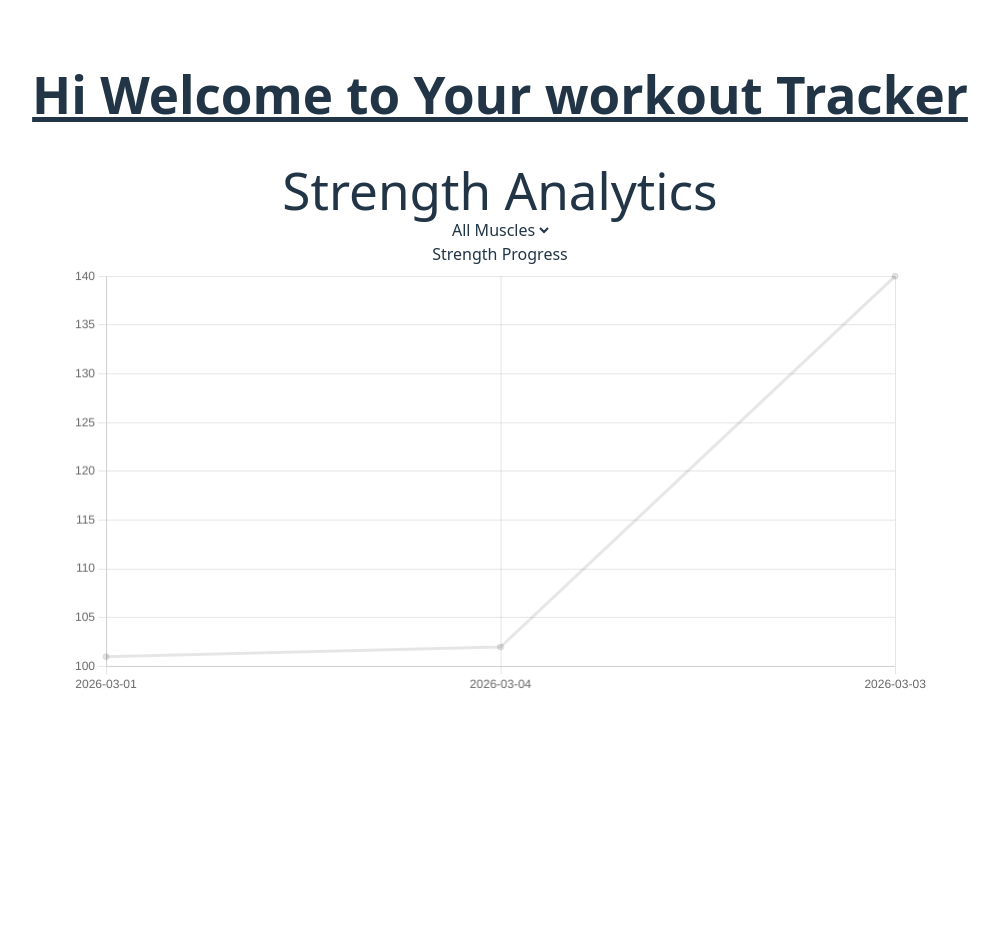
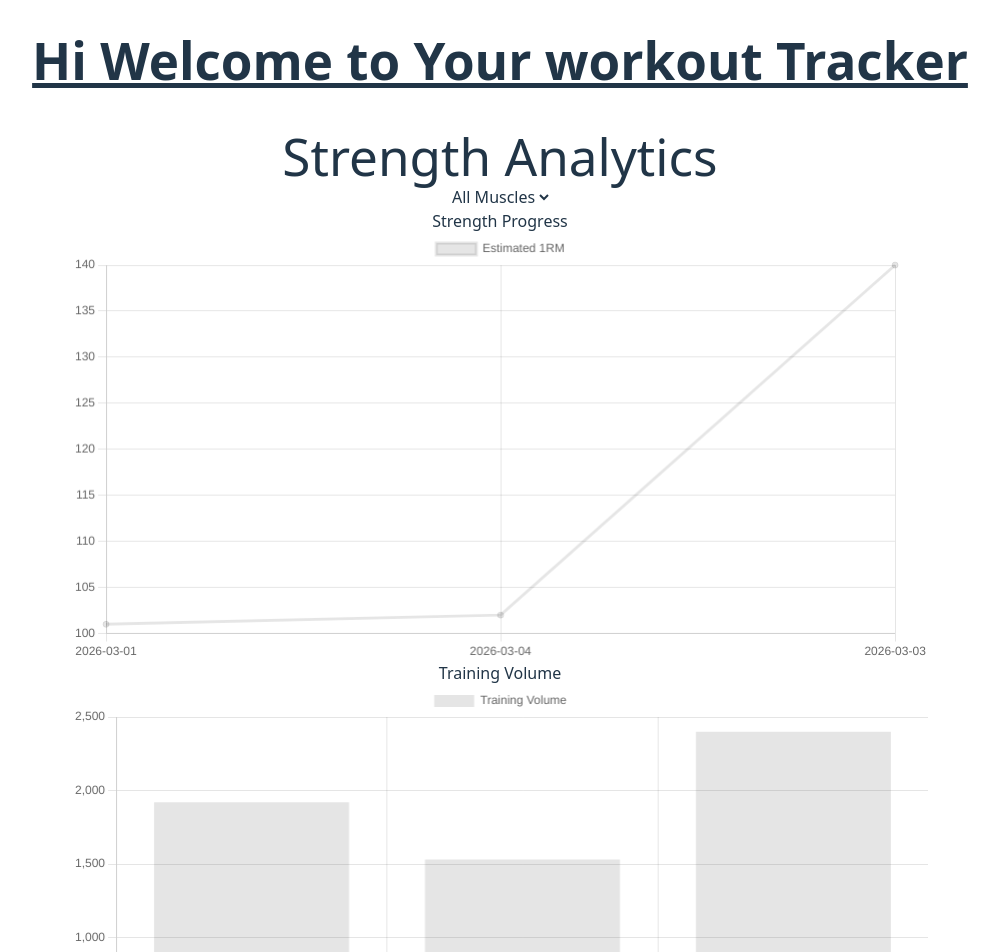
Before and after one commit to umashankar-kousha/workout-tracker, a React app: page / in a window 1280 px wide. Shown: the top 952 px of the page, without its empty margins (140-1139 px from the left). Before the commit the page ends 800 px from the top, so only its background shows below. Built offline with nearby package versions, Linux system fonts and the light colour scheme; data requests are answered from the project's data file; the HTML template or start-up script is replaced by a standard one.

Commit message:
volume chart implemented

```diff
--- a/src/components/Dashboard.jsx
+++ b/src/components/Dashboard.jsx
@@ -1,10 +1,8 @@
 import { useState, useEffect } from "react";
 import StrengthChart from "./StrengthChart";
 import axios from "axios";
+import VolumeChart from "./VolumeChart";
 const API = "http://localhost:3001/workouts";
-//import useWorkouts from "../hooks/useWorkouts";
-
-//import VolumeChart from "../components/charts/VolumeChart";
 
 function Dashboard() {
   const getWorkouts = async () => {
@@ -49,8 +47,8 @@ function Dashboard() {
       <h2>Strength Progress</h2>
       <StrengthChart workouts={filtered} />
 
-      {/*  <h2>Training Volume</h2>
-      <VolumeChart workouts={filtered} /> */}
+      <h2>Training Volume</h2>
+      <VolumeChart workouts={filtered} />
     </div>
   );
 }
--- a/src/components/VolumeChart.jsx
+++ b/src/components/VolumeChart.jsx
@@ -1,8 +1,21 @@
 import { Bar } from "react-chartjs-2";
 
+import {
+  Chart as ChartJS,
+  BarElement,
+  CategoryScale,
+  LinearScale,
+  Tooltip,
+  Legend,
+} from "chart.js";
+
+ChartJS.register(BarElement, CategoryScale, LinearScale, Tooltip, Legend);
 
 function VolumeChart({ workouts }) {
   const labels = workouts.map((w) => w.date);
+  const calculateVolume = (weight, reps, sets) => {
+    return weight * reps * sets;
+  };
 
   const data = workouts.map((w) => calculateVolume(w.weight, w.reps, w.sets));
 
@@ -11,7 +24,7 @@ function VolumeChart({ workouts }) {
     datasets: [
       {
         label: "Training Volume",
-        data,
+        data: data,
       },
     ],
   };
```
